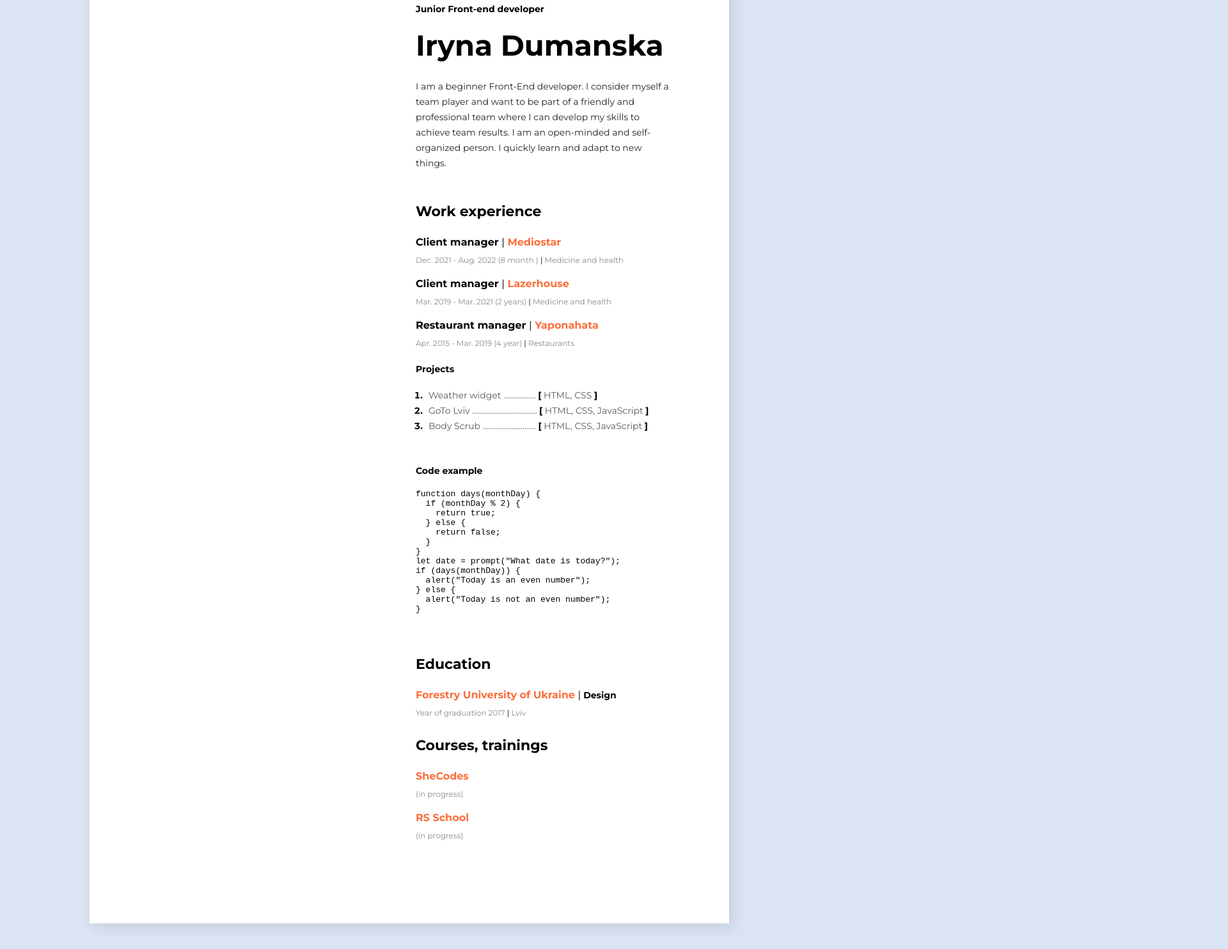
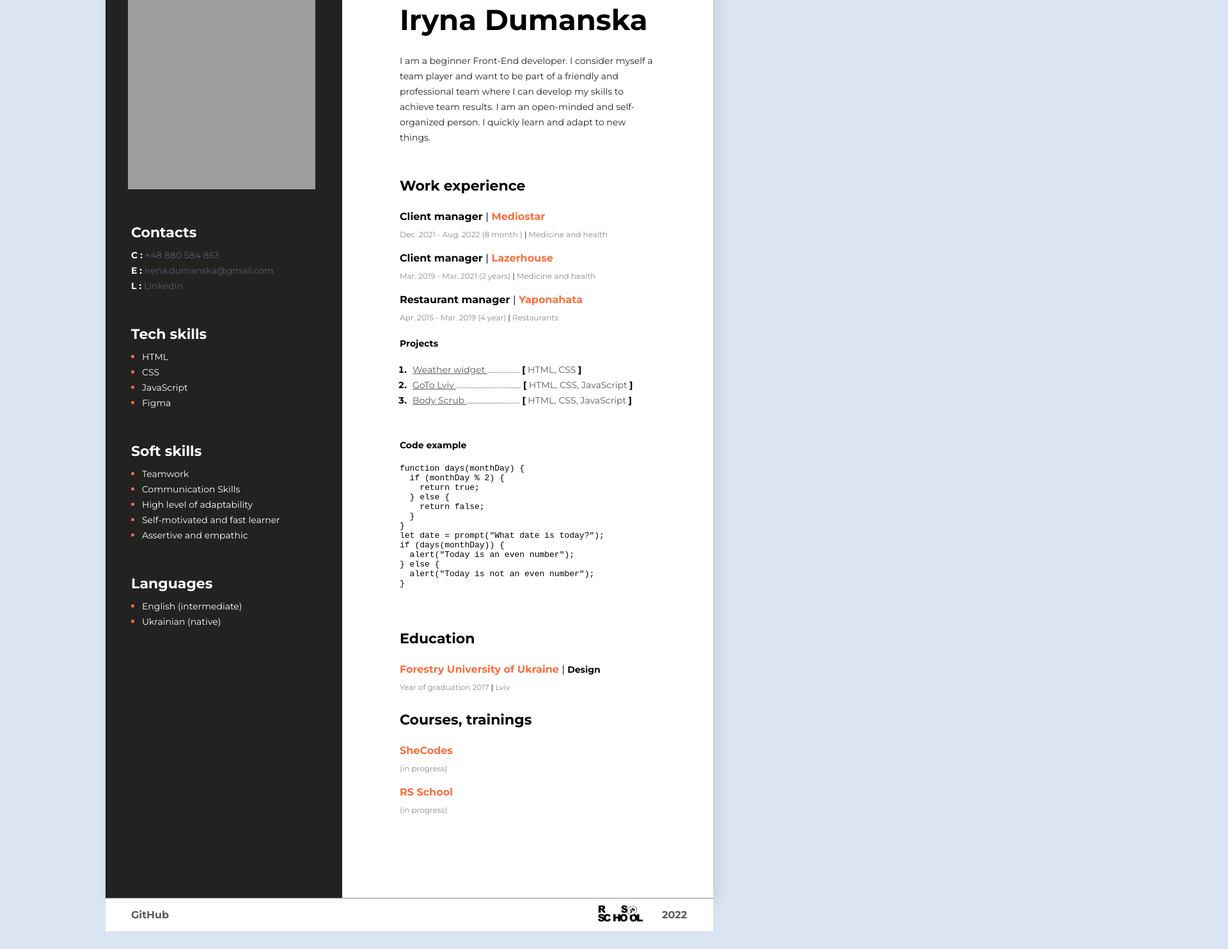
Before and after one commit to ira-dumanska/rsschool-cv, a plain HTML site: page index.html in a window 1280 px wide. Shown: the part 134-1618 px from the top of the page at 64% size, 1920 px wide, since content can reach past the window. Drawn offline with Linux system fonts and the light colour scheme; grey boxes are pictures that could not be loaded.

Commit message:
fix: added sidebar

```diff
--- a/index.html
+++ b/index.html
@@ -14,7 +14,7 @@
   </head>
   <body>
     <!---Main-->
-    <div class="main">
+    <main class="main">
       <!---Main content-->
       <section class="main_content">
         <div class="about_section">
@@ -144,6 +144,108 @@ if (days(monthDay)) {
           <p class="work_period">(in progress)</p>
         </section>
       </section>
-    </div>
+      <!---sidebar-->
+      <aside class="sidebar">
+        <img
+          src="img/my_photo.jpg"
+          alt="My photo"
+          class="photo"
+          height="390"
+          width="293" />
+        <!---Contacts-->
+        <section class="contact_section">
+          <h3 class="aside_title">Contacts</h3>
+          <div>
+            <p class="contacts_type">
+              С :
+              <a href="tel:+48880584863" class="contacts_link">
+                +48 880 584 863
+              </a>
+            </p>
+            <p class="contacts_type">
+              E :
+              <a
+                href="mailto:irena.dumanska@gmail.com"
+                target="_blank"
+                class="contacts_link">
+                irena.dumanska@gmail.com
+              </a>
+            </p>
+            <p class="contacts_type">
+              L :
+              <a
+                href="https://www.linkedin.com/in/iryna-dumanska-b88735214/"
+                target="_blank"
+                class="contacts_link">
+                LinkedIn
+              </a>
+            </p>
+          </div>
+        </section>
+        <!---Tech skills-->
+        <section class="skills">
+          <h3 class="aside_title">Tech skills</h3>
+          <ul class="list">
+            <li class="dots"><span class="dots_text">HTML</span></li>
+            <li class="dots"><span class="dots_text">CSS</span></li>
+            <li class="dots"><span class="dots_text">JavaScript</span></li>
+            <li class="dots"><span class="dots_text">Figma</span></li>
+          </ul>
+        </section>
+        <section class="skills">
+          <h3 class="aside_title">Soft skills</h3>
+          <ul class="list">
+            <li class="dots"><span class="dots_text">Teamwork</span></li>
+            <li class="dots">
+              <span class="dots_text">Communication Skills</span>
+            </li>
+            <li class="dots">
+              <span class="dots_text">High level of adaptability</span>
+            </li>
+            <li class="dots">
+              <span class="dots_text">Self-motivated and fast learner</span>
+            </li>
+            <li class="dots">
+              <span class="dots_text">Assertive and empathic</span>
+            </li>
+          </ul>
+        </section>
+        <section class="skills">
+          <h3 class="aside_title">Languages</h3>
+          <ul class="list">
+            <li class="dots">
+              <span class="dots_text">English (intermediate)</span>
+            </li>
+            <li class="dots">
+              <span class="dots_text">Ukrainian (native)</span>
+            </li>
+          </ul>
+        </section>
+      </aside>
+    </main>
+    <hr />
+    <footer class="footer">
+      <div class="footer_inner">
+        <ul class="footer_item">
+          <li>
+            <a
+              class="footer_link"
+              href="https://github.com/ira-dumanska"
+              target="_blank">
+              GitHub
+            </a>
+          </li>
+          <li>
+            <a class="logo" href="https://rs.school/js-stage0/" target="_blank">
+              <img
+                src="img/rs_school_js.svg"
+                alt="RS Shool logo"
+                class="logo_img" />
+            </a>
+          </li>
+          <li class="footer_year">2022</li>
+        </ul>
+      </div>
+    </footer>
   </body>
 </html>
--- a/styles.css
+++ b/styles.css
@@ -8,12 +8,16 @@ body {
   background-color: #dbe4f3;
   color: black;
 }
+hr {
+  width: 950px;
+  margin: 0 auto;
+}
 /*----Main----*/
 .main {
   display: flex;
   flex-direction: row-reverse;
-  width: 1000px;
-  margin: 40px auto;
+  width: 950px;
+  margin: 0 auto;
   box-shadow: 6px 6px 20px rgb(0 0 0 / 10%);
   background: #ffffff;
 }
@@ -106,7 +110,7 @@ body {
   font-size: 14px;
   line-height: 24px;
   color: #595959;
-  text-decoration: none;
+  transition: all 0.2em ease-in-out;
 }
 .links:hover {
   color: #fb6d3a;
@@ -121,3 +125,104 @@ body {
 .education {
   margin: 0 0 30px 0;
 }
+
+/*----sidebar----*/
+.sidebar {
+  background-color: rgb(34, 34, 32);
+  width: 370px;
+  padding-top: 40px;
+}
+.photo {
+  margin-left: 35px;
+}
+/*----Contacts---*/
+.contact_section {
+  margin: 50px 0 0 40px;
+}
+.aside_title {
+  font-style: normal;
+  font-weight: bold;
+  font-size: 22px;
+  line-height: 27px;
+  color: white;
+  margin-bottom: 10px;
+}
+.contacts_type {
+  font-weight: bold;
+  font-size: 14px;
+  line-height: 24px;
+  color: white;
+  margin-right: 5px;
+}
+.contacts_link {
+  color: #565e6a;
+  font-weight: normal;
+  font-size: 14px;
+  line-height: 24px;
+  text-decoration: none;
+  transition: all 0.2em ease-in-out;
+}
+.contacts_link:hover {
+  color: #fb6d3a;
+}
+/*---Skills---*/
+.skills {
+  margin: 50px 0 0 40px;
+}
+.list {
+  padding: 0 0 0 17px;
+}
+.dots {
+  color: #fb6d3a;
+}
+.dots_text {
+  color: white;
+  font-style: normal;
+  font-weight: normal;
+  font-size: 14px;
+  line-height: 24px;
+  padding-right: 20px;
+}
+
+/*----footer----*/
+.footer {
+  height: 50px;
+  width: 950px;
+  margin: 0 auto;
+  background-color: #ffff;
+}
+.footer_item {
+  list-style: none;
+}
+.footer_link {
+  color: #595959;
+  font-size: medium;
+  font-weight: bold;
+  text-decoration: none;
+  position: relative;
+  right: -40px;
+  top: 15px;
+  transition: all 0.2em ease-in-out;
+}
+.footer_link:hover {
+  color: #fb6d3a;
+}
+.logo_img {
+  display: block;
+  position: relative;
+  left: 770px;
+  bottom: 10px;
+  width: 70px;
+  transition: all 0.2em ease-in-out;
+}
+.logo_img:hover {
+  width: 71px;
+}
+.footer_year {
+  color: #595959;
+  font-size: medium;
+  font-weight: bold;
+  position: relative;
+  left: 870px;
+  bottom: 30px;
+}
```
Also changed, not shown: img/rs_school_js.svg (added).
